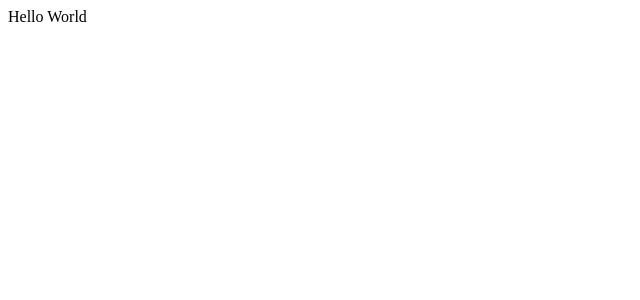
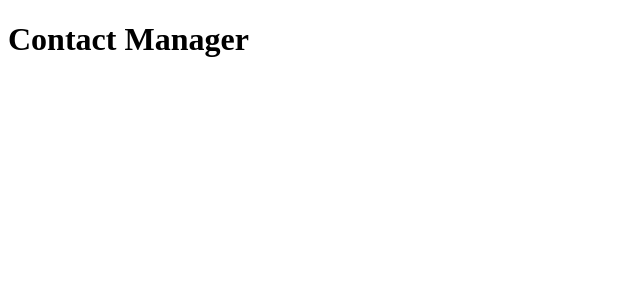
Before and after one commit to YasviTank/Contact-App-React, a React (Create React App) app in the folder contact-app/: page / in a window 1280 px wide. Shown: the top 300 px of the page, without its empty margins (0-640 px from the left). Built offline with nearby package versions, Linux system fonts and the light colour scheme; the HTML template or start-up script is replaced by a standard one.

Commit message:
Added Header

```diff
--- a/contact-app/src/components/App.js
+++ b/contact-app/src/components/App.js
@@ -1,9 +1,16 @@
+import React from "react";
 import './App.css';
+import Header from "./Header";
+import AddContact from "./AddContact";
+import ContactList from "./ContactList";
 
 function App() {
   return (
-    <div>Hello World</div>
-  );
+<div>
+  <Header />
+  {/* <AddContact /> */}
+  {/* <ContactList /> */}
+</div>  );
 }
 
 export default App;
--- a/contact-app/src/components/Header.js
+++ b/contact-app/src/components/Header.js
@@ -0,0 +1,13 @@
+import React from "react";
+
+const Header = () => {
+    return (
+        <div className="ui fixed menu">
+            <div className="ui container center">
+                <h1>Contact Manager</h1>
+            </div>
+        </div>
+    )
+}
+
+export default Header;
```
